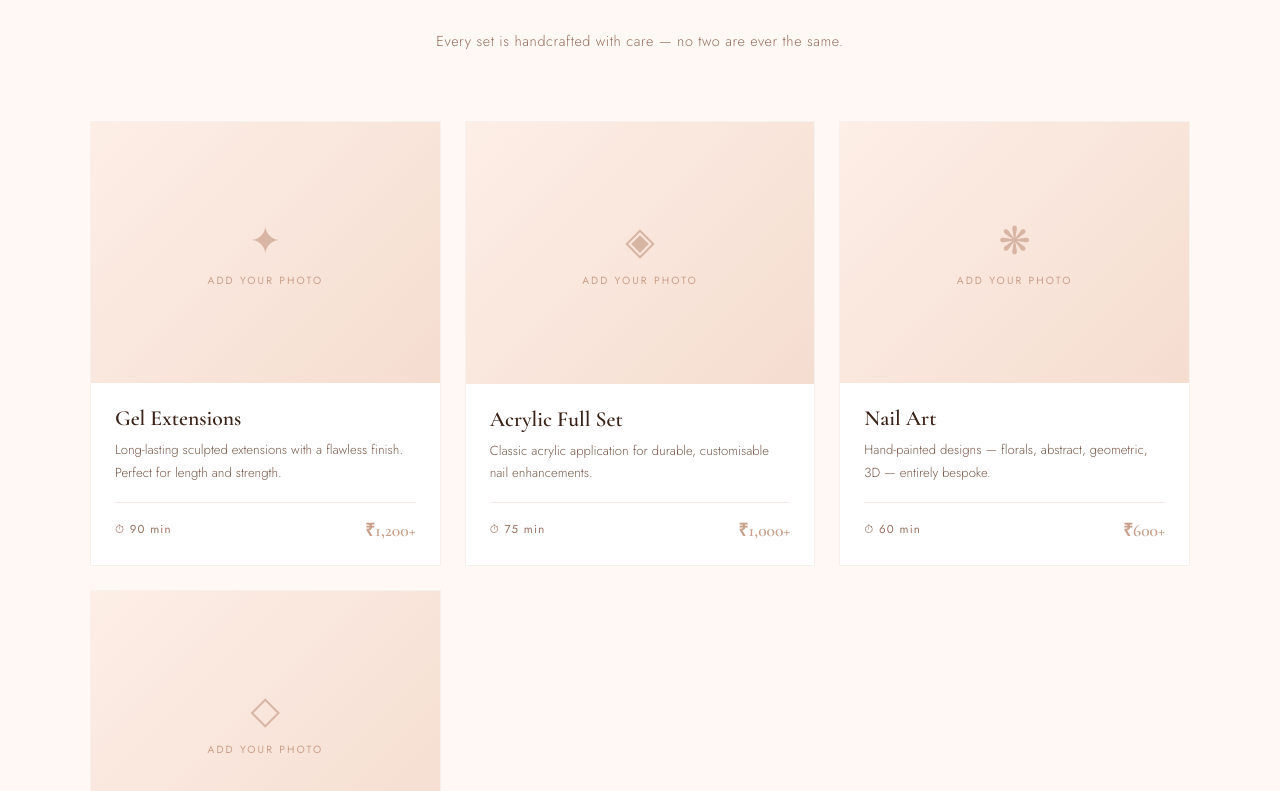
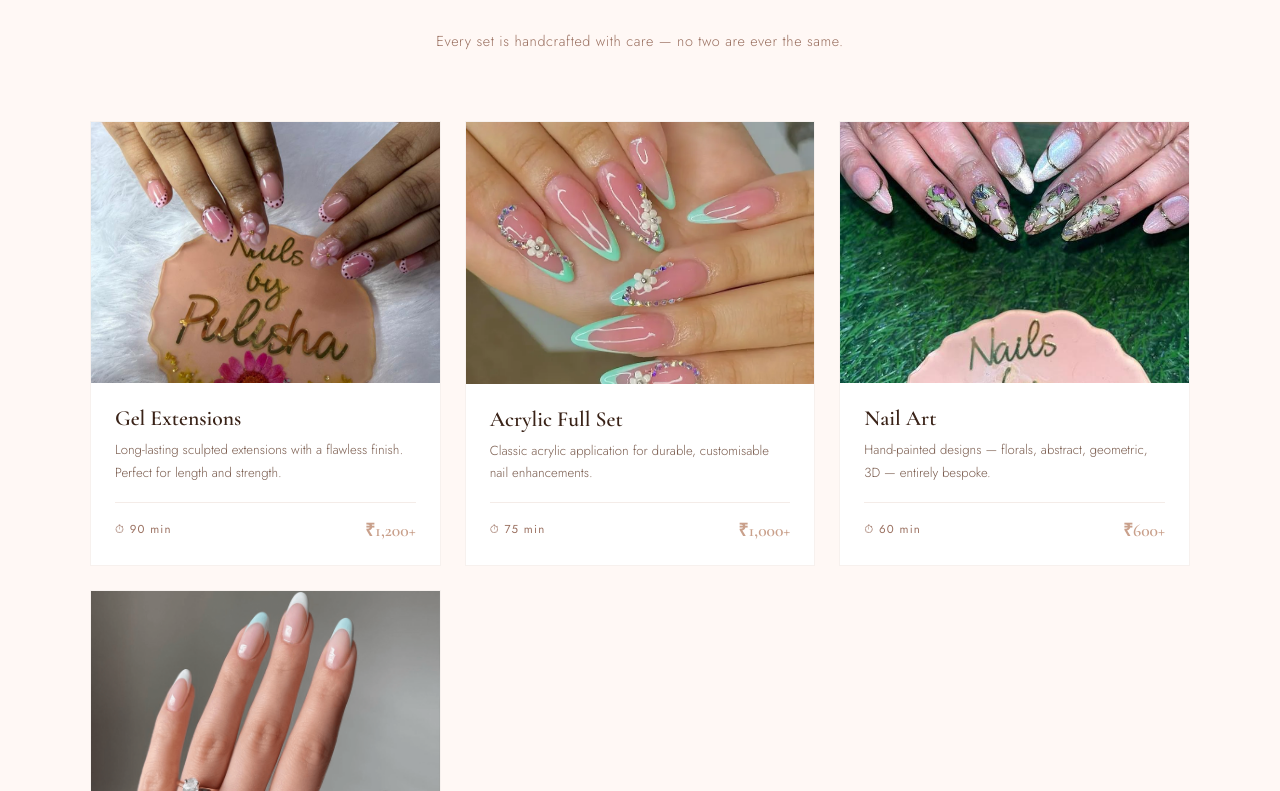
Before and after one commit to gurleenkaur164/Nail_House_Website, a Next.js app in the folder pulisha_nail_house/: page / in a window 1280 px wide. Shown: the part 1969-2760 px from the top of the page. Built offline with nearby package versions, Linux system fonts and the light colour scheme; no server answers.

Commit message:
edited the services section

```diff
--- a/pulisha_nail_house/app/components/ServicesSection.tsx
+++ b/pulisha_nail_house/app/components/ServicesSection.tsx
@@ -8,7 +8,7 @@ const services = [
     desc: "Long-lasting sculpted extensions with a flawless finish. Perfect for length and strength.",
     duration: "90 min",
     price: "₹1,200+",
-    imageSrc: "/services/gel-extensions.png",
+    imageSrc: "/services/gel-extensions.jpeg",
     icon: "✦",
   },
   {
@@ -24,7 +24,7 @@ const services = [
     desc: "Hand-painted designs — florals, abstract, geometric, 3D — entirely bespoke.",
     duration: "60 min",
     price: "₹600+",
-    imageSrc: "/services/handpainted-nails.png",
+    imageSrc: "/services/handpainted-nails.jpeg",
     icon: "❋",
   },
   {
@@ -223,16 +223,16 @@ export default function ServicesSection() {
           {services.map((svc, i) => (
             <div className="service-card" key={i}>
               <div className="card-image">
-                {/*
-                  REPLACE the placeholder below with:
-                  <Image src={svc.imageSrc} alt={svc.name} fill style={{ objectFit: 'cover' }} />
-                  once you add your images to /public/services/
-                */}
-                <div className="card-placeholder">
-                  <span className="placeholder-icon">{svc.icon}</span>
-                  <span className="placeholder-label">Add your photo</span>
-                </div>
-              </div>
+  <Image
+    src={svc.imageSrc}
+    alt={svc.name}
+    fill
+    sizes="(max-width: 768px) 100vw, 33vw"
+    style={{
+      objectFit: "cover",
+    }}
+  />
+</div>
               <div className="card-body">
                 <h3 className="card-name">{svc.name}</h3>
                 <p className="card-desc">{svc.desc}</p>
```
